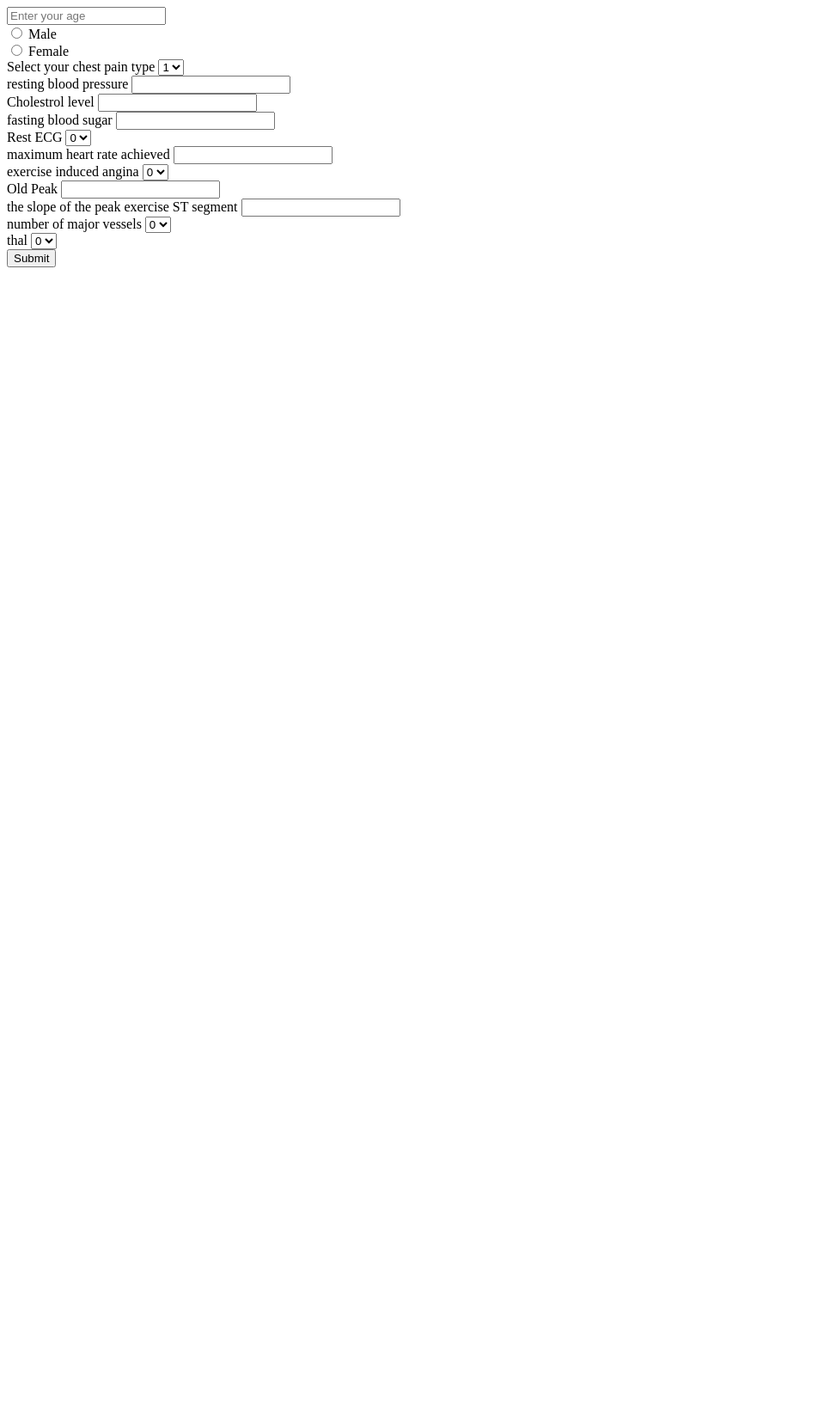
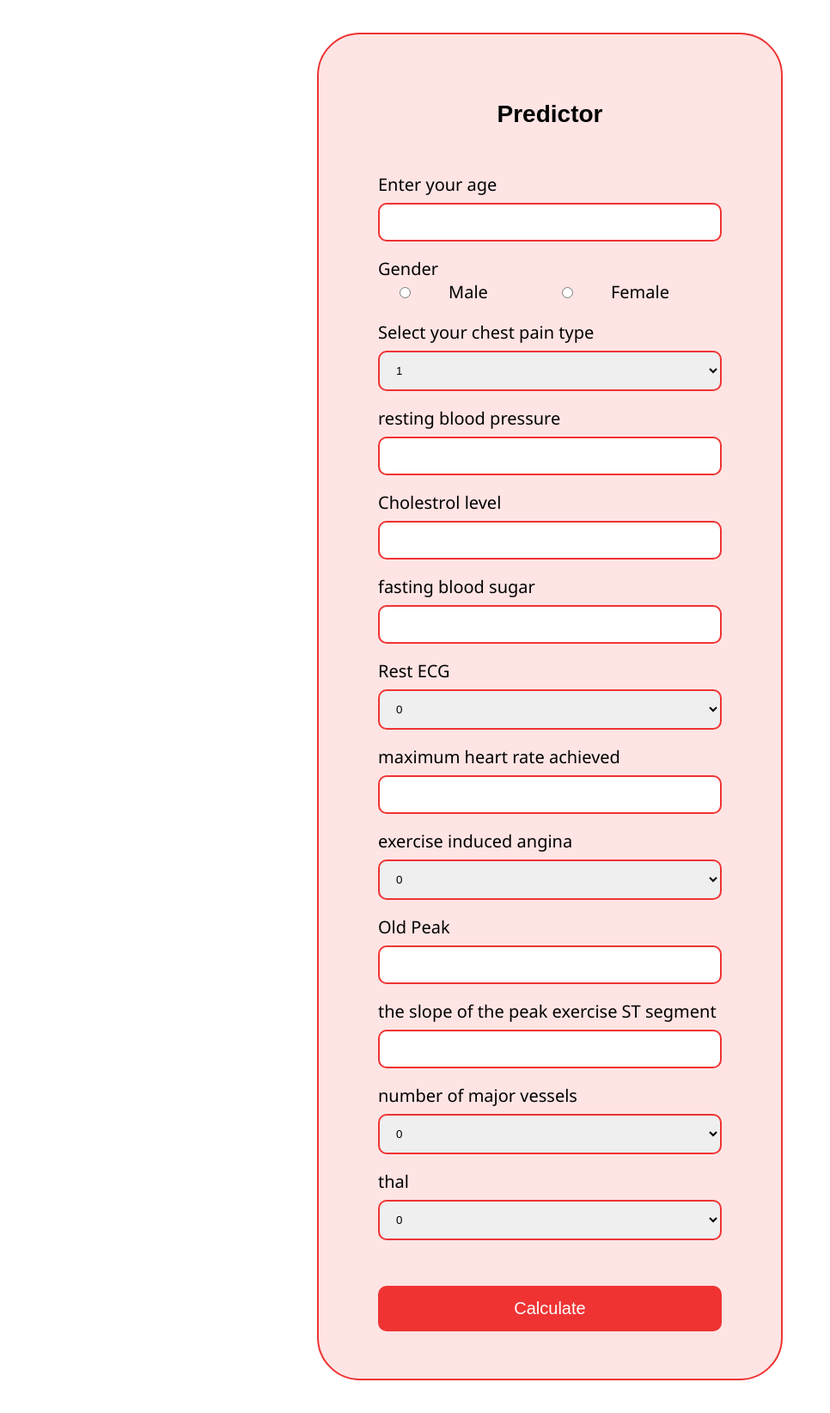
Before and after one commit to Kaustubh01/Heart-Disease-Predictor, a Flask app: page /predict in a window 1280 px wide. Shown: the whole page at 86% size, without its empty margins (0-966 px from the left). Before the commit the page ends 311 px from the top, so only its background shows below. Run offline with Flask 3, Linux system fonts and the light colour scheme; parts of the project's set-up code (start-up, migrations or seed data) failed here and were passed over.

Commit message:
form style ready

```diff
--- a/templates/index.html
+++ b/templates/index.html
@@ -5,6 +5,6 @@
     <title>hey</title>
 </head>
 <body>
-
+<h1>Hwe</h1>
 </body>
 </html>
--- a/templates/predictor.html
+++ b/templates/predictor.html
@@ -3,17 +3,29 @@
 <head>
     <meta charset="UTF-8">
     <title>predictor</title>
+    <link rel="stylesheet" href="./styles/predictor.css">
 </head>
 <body>
-<form action="{{ url_for('predict_disease') }}" method="post">
-
-    <input type="number" name="age" id="age" placeholder="Enter your age"><br>
-
+<div class="container">
+<form action="{{ url_for('predict_disease') }}" method="post" class="formcontent">
+  <h1 style="
+                text-align: center;
+                font-weight: 700;
+                font-size: 28px;
+                line-height: 38px;
+                font-family: sans-serif;
+              ">
+    Predictor
+  </h1>
+  <label for="gender" style="margin-top: 30px;">Enter your age</label>
+  <input type="number" name="age" id="age"><br>
+  <label for="gender">Gender</label>
+  <div class="gender">
     <input type="radio" id="male" name="gender" value="0">
     <label for="male">Male</label><br>
     <input type="radio" id="female" name="gender" value="1">
     <label for="female">Female</label><br>
-
+  </div>
   <label>Select your chest pain type</label>
   <select name="cp">
     <option value="1"> 1</option>
@@ -74,8 +86,9 @@
 
   </select>
   <br>
-    <input type="submit" value="Submit">
+  <input type="submit" value="Calculate">
 
-</form>
+</form></div>
+
 </body>
 </html>
--- /dev/null
+++ b/templates/styles/predictor.css
@@ -0,0 +1,56 @@
+.container{
+    display: flex;
+    align-items: center;
+    justify-content: center;
+}
+
+
+.formcontent{
+     width: 400px;
+        height: auto;
+        border-radius: 50px;
+        background-color: #ffe4e4;
+        border: 2px solid #ef3333;
+        display: flex;
+        flex-direction: column;
+        padding: 55px 69px 55px 69px;
+        margin: 30px;
+}
+.formcontent label{
+    font-family: 'Segoe UI', Tahoma, Geneva, Verdana, sans-serif;
+    font-weight: 500;
+    font-size: 20px;
+}
+.gender {
+    display: flex;
+    flex-direction: row;
+    align-items: center;
+    justify-content: space-around;
+    margin-bottom: 20px;
+}
+input[type=number],
+select {
+    margin-top: 8px;
+    padding: 13px 15px 13px 15px;
+    border-radius: 10px;
+    border-width: 2px;
+    border-color: #ef3333;
+    border-style: solid;
+}
+
+input[type=submit]{
+        margin-top: 35px;
+        text-align: center;
+        padding: 15px 100px 15px 100px;
+        background-color: #ef3333;
+        border: 0;
+        font-size: 20px;
+        color: white;
+        border-radius: 10px;
+        transition: all 1s ease;
+}
+input[type=submit]:hover{
+    background-color: #fa5858;
+    font-size: 22px;
+    color: white;
+}
```
Lines whose indentation alone changed are shown as unchanged.
